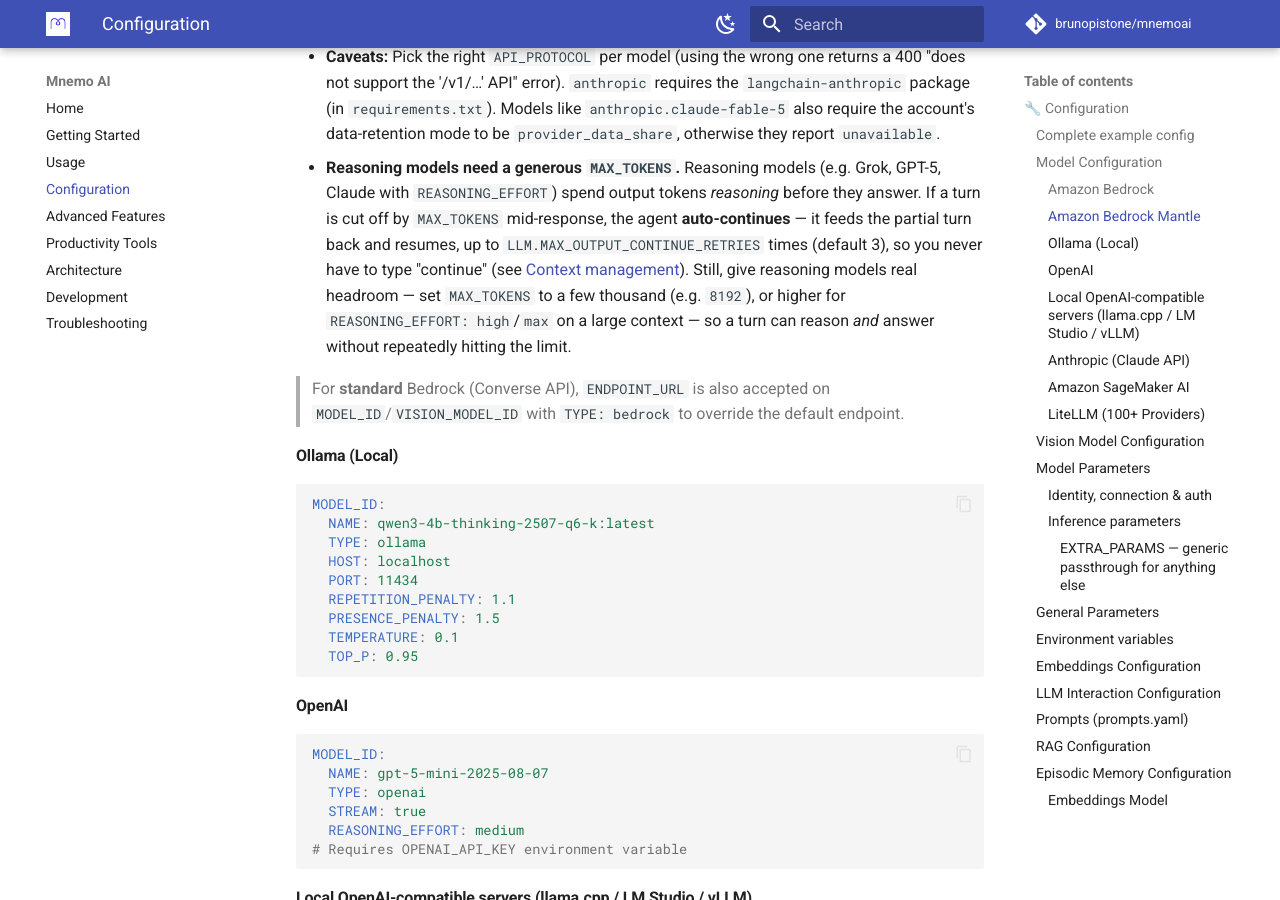
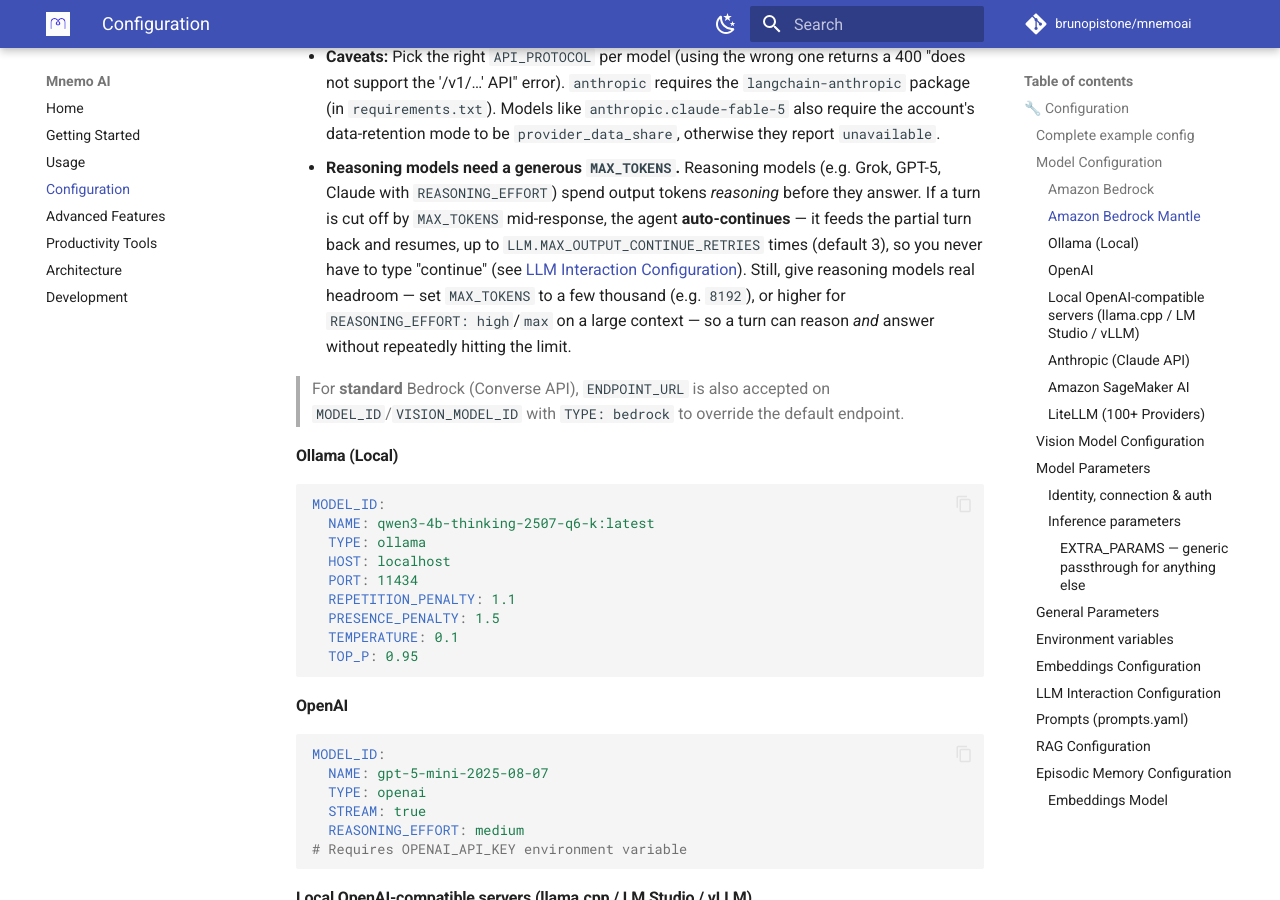
Before and after one commit to brunopistone/mnemoai, an MkDocs documentation site: the page built from docs/configuration.md, in a window 1280 px wide and 900 px high, scrolled down 2858 px. Built offline with MkDocs 1.6.1 and Material for MkDocs 9.7.7, drawn with Linux system fonts in a browser that asks for light colours; comment, search, counter and statistics services are not loaded.

Commit message:
docs: fix mkdocs --strict build failures (broken anchor + nav entry)
The Deploy docs workflow (mkdocs build --strict) failed on two dead references:
- configuration.md linked [Context management](#context-management), but no such
  anchor exists — the section is "LLM Interaction Configuration". Repointed.
- mkdocs.yml nav had "Troubleshooting: development.md#troubleshooting"; strict
  mode rejects a nav entry targeting an anchor within another page's file.
  Removed (Troubleshooting is a section within the Development page).

Verified: `mkdocs build --strict` now passes locally with no warnings.

Co-Authored-By: Claude Opus 4.8 <noreply@anthropic.com>

```diff
--- a/docs/configuration.md
+++ b/docs/configuration.md
@@ -106,7 +106,7 @@ MODEL_ID:
 - The Mantle catalog (Qwen, Mistral, DeepSeek, GLM, Gemma, Claude, GPT-5.4, …) differs from standard Bedrock and varies by account/region.
 - `TYPE: mantle` works for both `MODEL_ID` (chat) and `VISION_MODEL_ID` (image description) — vision-capable models like `qwen.qwen3-vl-235b-a22b-instruct` are supported.
 - **Caveats:** Pick the right `API_PROTOCOL` per model (using the wrong one returns a 400 "does not support the '/v1/…' API" error). `anthropic` requires the `langchain-anthropic` package (in `requirements.txt`). Models like `anthropic.claude-fable-5` also require the account's data-retention mode to be `provider_data_share`, otherwise they report `unavailable`.
-- **Reasoning models need a generous `MAX_TOKENS`.** Reasoning models (e.g. Grok, GPT-5, Claude with `REASONING_EFFORT`) spend output tokens _reasoning_ before they answer. If a turn is cut off by `MAX_TOKENS` mid-response, the agent **auto-continues** — it feeds the partial turn back and resumes, up to `LLM.MAX_OUTPUT_CONTINUE_RETRIES` times (default 3), so you never have to type "continue" (see [Context management](#context-management)). Still, give reasoning models real headroom — set `MAX_TOKENS` to a few thousand (e.g. `8192`), or higher for `REASONING_EFFORT: high`/`max` on a large context — so a turn can reason _and_ answer without repeatedly hitting the limit.
+- **Reasoning models need a generous `MAX_TOKENS`.** Reasoning models (e.g. Grok, GPT-5, Claude with `REASONING_EFFORT`) spend output tokens _reasoning_ before they answer. If a turn is cut off by `MAX_TOKENS` mid-response, the agent **auto-continues** — it feeds the partial turn back and resumes, up to `LLM.MAX_OUTPUT_CONTINUE_RETRIES` times (default 3), so you never have to type "continue" (see [LLM Interaction Configuration](#llm-interaction-configuration)). Still, give reasoning models real headroom — set `MAX_TOKENS` to a few thousand (e.g. `8192`), or higher for `REASONING_EFFORT: high`/`max` on a large context — so a turn can reason _and_ answer without repeatedly hitting the limit.
 
 > For **standard** Bedrock (Converse API), `ENDPOINT_URL` is also accepted on `MODEL_ID`/`VISION_MODEL_ID` with `TYPE: bedrock` to override the default endpoint.
 
--- a/mkdocs.yml
+++ b/mkdocs.yml
@@ -43,7 +43,6 @@ nav:
   - Productivity Tools: productivity.md
   - Architecture: architecture-overview.md
   - Development: development.md
-  - Troubleshooting: development.md#troubleshooting
 
 markdown_extensions:
   - admonition
```
